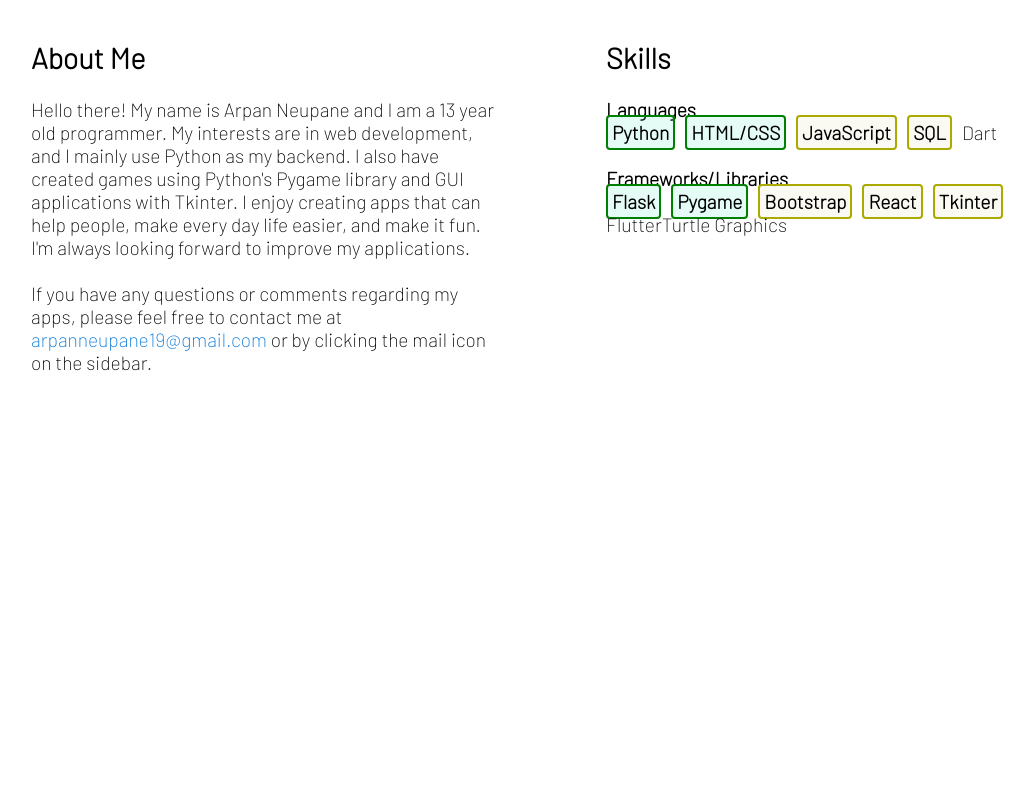
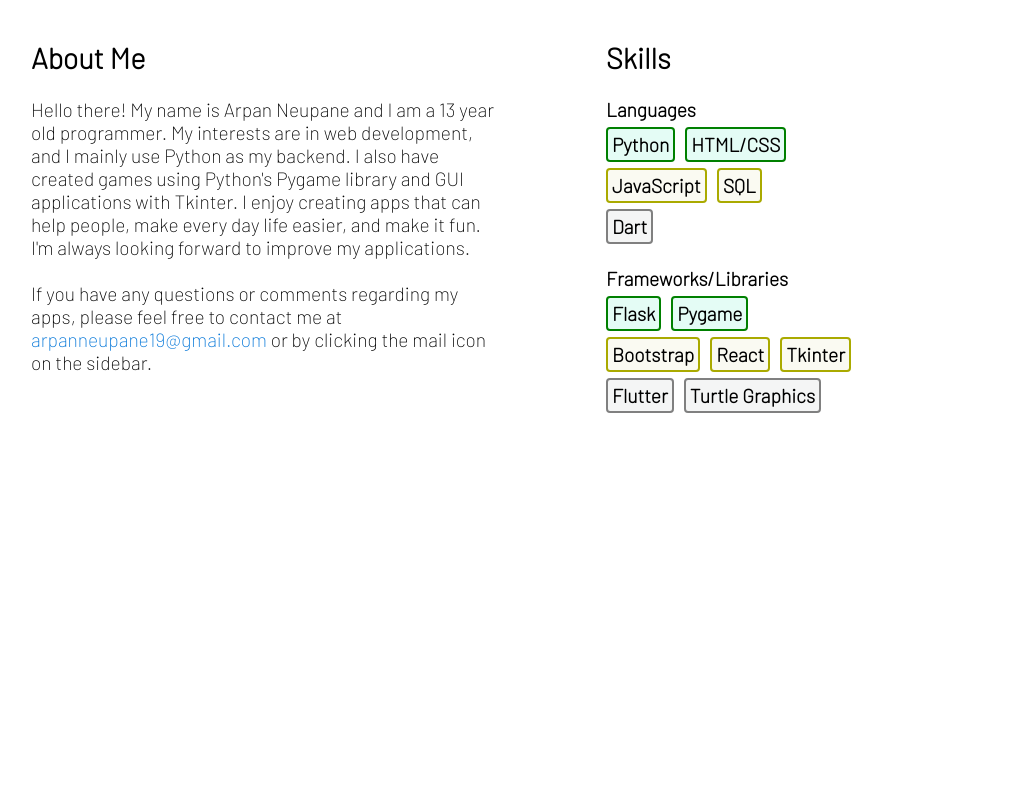
Before and after one commit to arpanneupane19/website-v3, a React (Create React App) app: page / in a window 1280 px wide. Shown: the part 1500-2300 px from the top of the page, without its empty margins (99-1133 px from the left). Built offline with nearby package versions, Linux system fonts and the light colour scheme.

Commit message:
styled rows

```diff
--- a/src/components/Allpages.css
+++ b/src/components/Allpages.css
@@ -27,6 +27,10 @@
 
 .intro > label {
     font-size: xx-large;
+}
+
+.intro > p {
+    font-size: larger;
 }
 
 .name {
@@ -97,10 +101,25 @@
 
 .languages {
     display: flex;
+    flex-direction: column;
+}
+
+.frameworks {
+    display: flex;
+    flex-direction: column;
+}
+
+.proficient-row {
+    display: flex;
     flex-wrap: wrap;
 }
 
-.frameworks {
+.intermediate-row {
+    display: flex;
+    flex-wrap: wrap;
+}
+
+.beginner-row {
     display: flex;
     flex-wrap: wrap;
 }
@@ -118,6 +137,7 @@
     border: 2px solid green;
 }
 
+
 .intermediate {
     text-align: center;
     font-weight: bold;
@@ -127,6 +147,17 @@
     margin-top: 6px;
     border-radius: 4px;
     border: 2px solid rgb(170, 170, 0);
+}
+
+.beginner {
+    text-align: center;
+    font-weight: bold;
+    background-color: #B6BBBB26;
+    margin-right: 10px;
+    padding: 4px;
+    margin-top: 6px;
+    border-radius: 4px;
+    border: 2px solid gray;
 }
 
 .parallax {
@@ -140,7 +171,7 @@
 }
 
 #projects {
-    height: 1300px;
+    height: 1200px;
     background-color: white;
     color: black;
 }
@@ -198,6 +229,11 @@
     margin-top: 6px;
     border-radius: 4px;
     border: 2px solid #00a1a7;
+}
+
+.ending-msg {
+    text-align: center;
+    padding-bottom: 20px;
 }
 
 @media (min-width: 768px) and (max-width: 1024px) {
```
